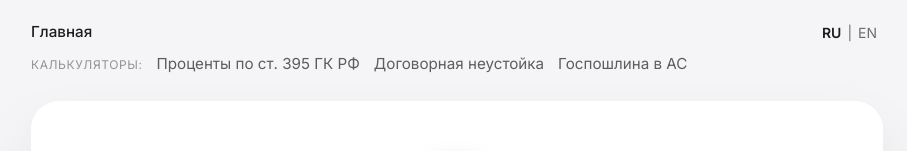
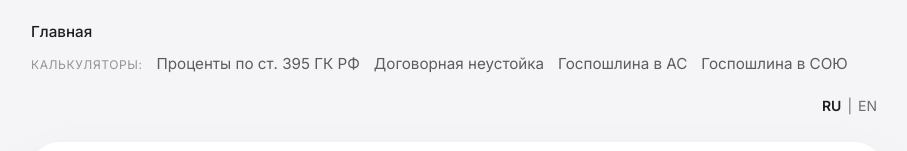
Before and after one commit to mrachkov/rachkov.me, a plain HTML site: page index.html in a window 1280 px wide. Shown: the top 151 px of the page, without its empty margins (183-1090 px from the left). Drawn offline with Linux system fonts and the light colour scheme.

Commit message:
Update index.html

```diff
--- a/index.html
+++ b/index.html
@@ -55,6 +55,7 @@
     <a href="395.html">Проценты по ст. 395 ГК РФ</a>
     <a href="penalty.html">Договорная неустойка</a>
     <a href="duty.html">Госпошлина в АС</a>
+    <a href="duty-sou.html">Госпошлина в СОЮ</a>
   </div>
 </nav>
   <div class="lang"><button id="ruBtn" class="active">RU</button>|<button id="enBtn">EN</button></div>
```
